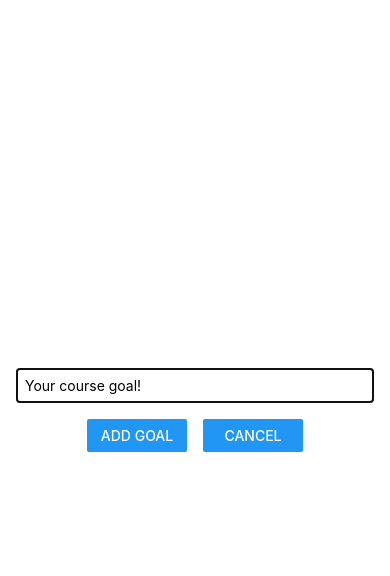
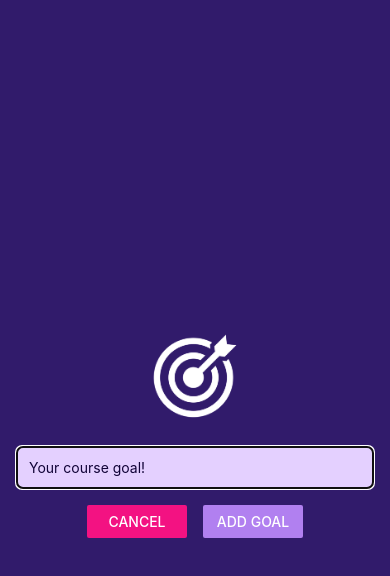
Before and after one commit to Parksolmi/React-Native, a React Native app in the folder ToDoApp/: screen / in a window 390 px wide. Both pictures are taken after a click on the button "ADD NEW GOAL". Shown: the top 576 px of the page. Built offline with nearby package versions, Linux system fonts and the light colour scheme.

Commit message:
style: 이미지 추가

```diff
--- a/ToDoApp/components/GoalInput.js
+++ b/ToDoApp/components/GoalInput.js
@@ -4,6 +4,7 @@
   TextInput,
   Button,
   Modal,
+  Image,
 } from 'react-native';
 import { useState } from 'react';
 
@@ -22,6 +23,10 @@
   return (
     <Modal visible={props.visible} animationType="slide" >
       <View style={styles.inputContainer}>
+        <Image
+          source={require('../assets/images/goal.png')}
+          style={styles.image}
+        />
         <TextInput
           style={styles.textInput}
           placeholder='Your course goal!'
@@ -30,10 +35,9 @@
         />
         <View style={styles.buttonContainer}>
           <View style={styles.button}>
-            <Button title='Add Goal' onPress={addGoalHandler} />
-          </View>
-          <View style={styles.button}>
-            <Button title='Cancel' onPress={props.onCancel}/>
+            <Button title='Cancel' onPress={props.onCancel} color="#f31282" />
+          </View><View style={styles.button}>
+            <Button title='Add Goal' onPress={addGoalHandler} color="#b180f0" />
           </View>
         </View>
       </View>
@@ -50,16 +54,23 @@
     flexDirection: 'column',
     justifyContent: 'center',
     alignItems: 'center',
-    marginBottom: 24,
     padding: 16,
-    borderBottomWidth: 1,
-    borderBottomColor: '#cccccc',
+    backgroundColor: '#311b6b'
+  },
+  image: {
+    width: 100,
+    height: 100,
+    margin: 20,
+
   },
   textInput: {
     borderWidth: 1,
-    borderColor: '#cccccc',
+    borderColor: '#e4d0ff',
+    backgroundColor: '#e4d0ff',
+    color: '#120438',
+    borderRadius: 6,
     width: '100%',
-    padding: 8,
+    padding: 12,
   },
   buttonContainer: {
     flexDirection: 'row',
```
Also changed, not shown: ToDoApp/assets/images/goal.png (added).
